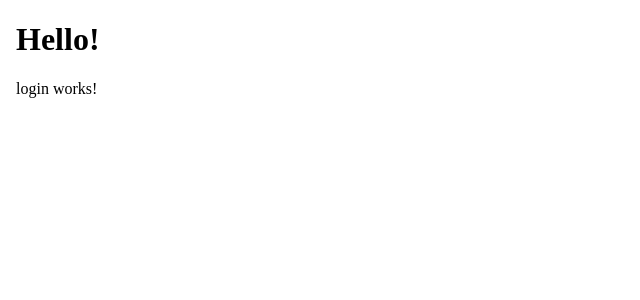
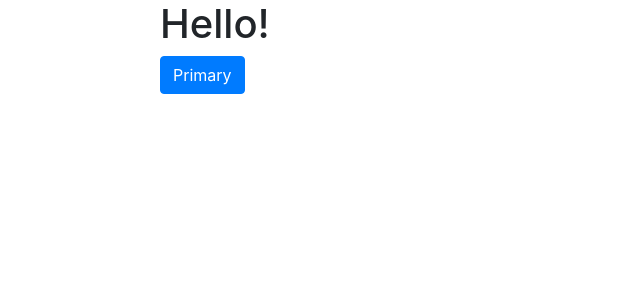
Before and after one commit to TrellixVulnTeam/KalastajanKirja_4QG5, an Angular app: page / in a window 1280 px wide. Shown: the top 300 px of the page, without its empty margins (0-640 px from the left). Built offline with nearby package versions, Linux system fonts and the light colour scheme.

Commit message:
added bootstrap

```diff
--- a/angular.json
+++ b/angular.json
@@ -27,6 +27,7 @@
               "src/assets"
             ],
             "styles": [
+              "node_modules/bootstrap/dist/css/bootstrap.min.css",
               "src/styles.css"
             ],
             "scripts": []
--- a/package.json
+++ b/package.json
@@ -19,6 +19,7 @@
     "@angular/platform-browser": "~11.1.0",
     "@angular/platform-browser-dynamic": "~11.1.0",
     "@angular/router": "~11.1.0",
+    "bootstrap": "^4.6.0",
     "rxjs": "~6.6.0",
     "tslib": "^2.0.0",
     "zone.js": "~0.11.3"
--- a/src/app/login/login.component.html
+++ b/src/app/login/login.component.html
@@ -1 +1 @@
-<p>login works!</p>
+<button type="button" class="btn btn-primary">Primary</button>
--- a/src/styles.css
+++ b/src/styles.css
@@ -1 +1,5 @@
-/* You can add global styles to this file, and also import other style files */
+@import '~bootstrap/dist/css/bootstrap.min.css';
+body{
+  width: 960px;
+  margin: 0 auto;
+}
```
Also changed, not shown: 1 other file (tests, documents, lock files or other folders).
